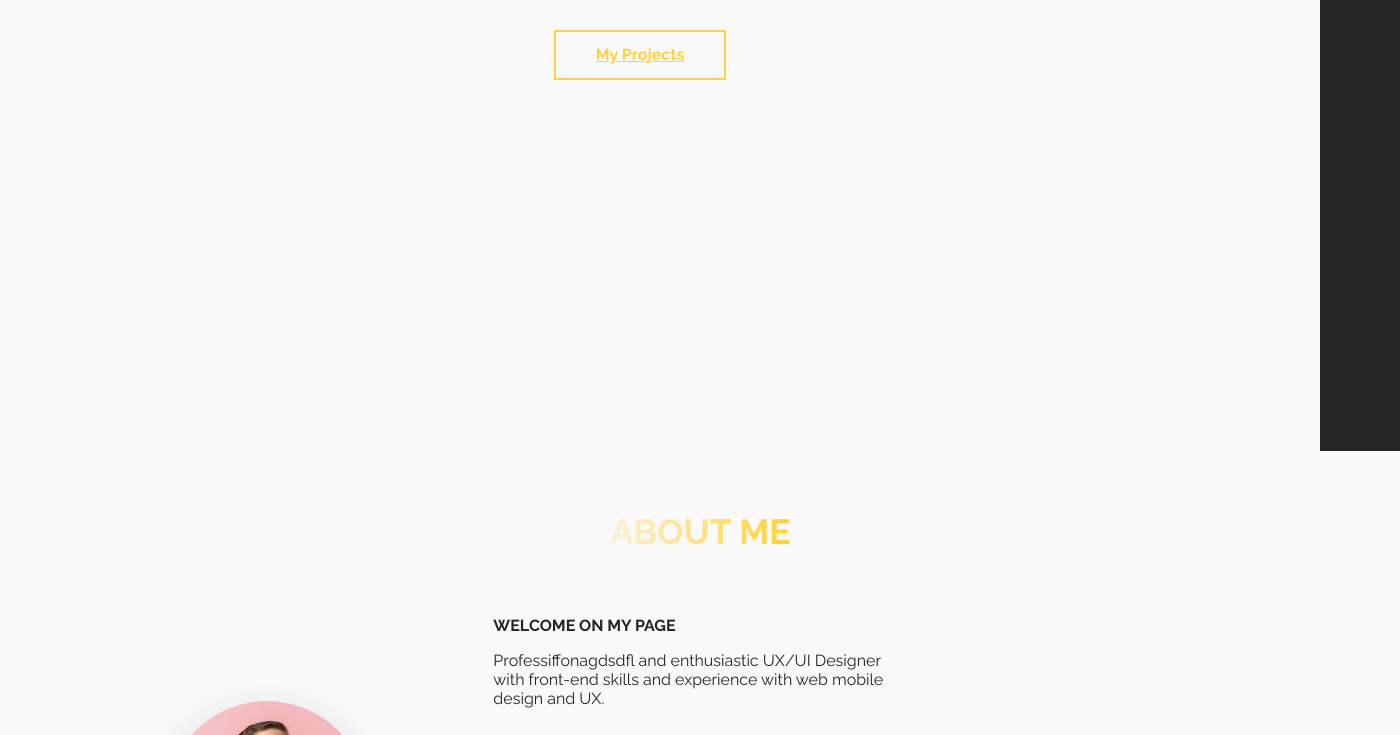
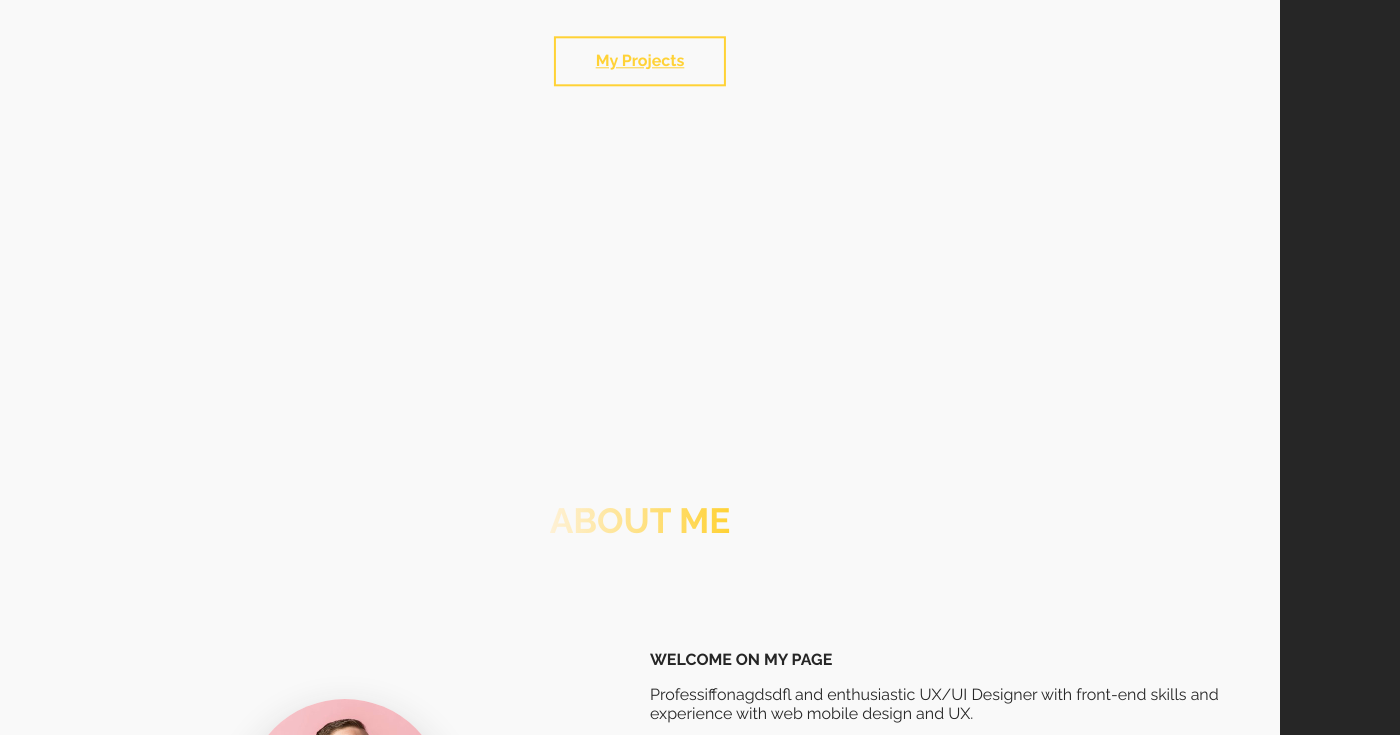
Before and after one commit to aneta-s/designsystem, a website: page index.html in a window 1280 px wide. Shown: the part 389-1124 px from the top of the page, 1400 px wide, since content can reach past the window. Drawn offline with Linux system fonts and the light colour scheme; a web font is replaced by a local one.

Commit message:
alignment bugs

```diff
--- a/sass/base/_base.scss
+++ b/sass/base/_base.scss
@@ -1,14 +1,18 @@
 // universal selector - added by jonas https://stackoverflow.com/questions/46475916/whats-the-difference-between-and-html-in-css-selector All * sudo elements gets this behavior, except before&afterie buttons behavior will behave as expected
-*,
-*::after,
-*::before { //section 18
-    margin:0;
-    padding: 0;
-    box-sizing:inherit; //added adv scss
+*{ //section 18
+
+  box-sizing: border-box; //added adv scss
 }
 
+// *,
+// *::after,
+// *::before { //section 18
+//     margin:0;
+//     padding: 0;
+//    box-sizing:inherit; //added adv scss
+// }
 
 html {
-   // box-sizing: border-box;  moved to universal selector with inherit
+// box-sizing: border-box;     // moved to universal selector with inherit
   font-size: 62.5%;     //define what 1 rem is added adv scss; zoom on the page automatically, it is root font, if user change to 20px, then the font will be 12.5px
 }
--- a/sass/layout/_sections.scss
+++ b/sass/layout/_sections.scss
@@ -1,13 +1,14 @@
 /* --- Sections ------------------------------------ */
 
 section {
-
-    width: 100%;
+   // width: 100%;
+   width: 100vw;
+   // overflow-y: hidden;
    height: 100vh;
    position: relative; //this is how logo is palced?
     font-size: 0.8rem;
     /*display: flex;*/
-    padding: 6rem;
+   padding: 6rem;
     /*justify-content: center;
     align-items: center;*/
    // text-transform: uppercase;
@@ -19,7 +20,8 @@ section {
     // linkmuis Copy Image Address and paste belo
     section#home {
         background-color:$nav-color-1;
-        padding: 2rem;
+      //  margin: 2rem;
+       //padding: 2rem;
         // background-image: url("https://images.unsplash.com/photo-1601758174039-617983b8cdd9?ixid=MXwxMjA3fDF8MHxwaG90by1wYWdlfHx8fGVufDB8fHw%3D&ixlib=rb-1.2.1&auto=format&fit=crop&w=986&q=80");
         // background-size: cover;
         // background-position: center center;
@@ -41,7 +43,7 @@ section {
             text-decoration: none;
             /*font-size: 0.8rem;*/
 
-            padding-bottom: .5rem;
+            //padding-bottom: .5rem;
             color: $color-primary;
             border-bottom: 1px solid $color-primary;
         }
```
Also changed, not shown: css/style.css.
